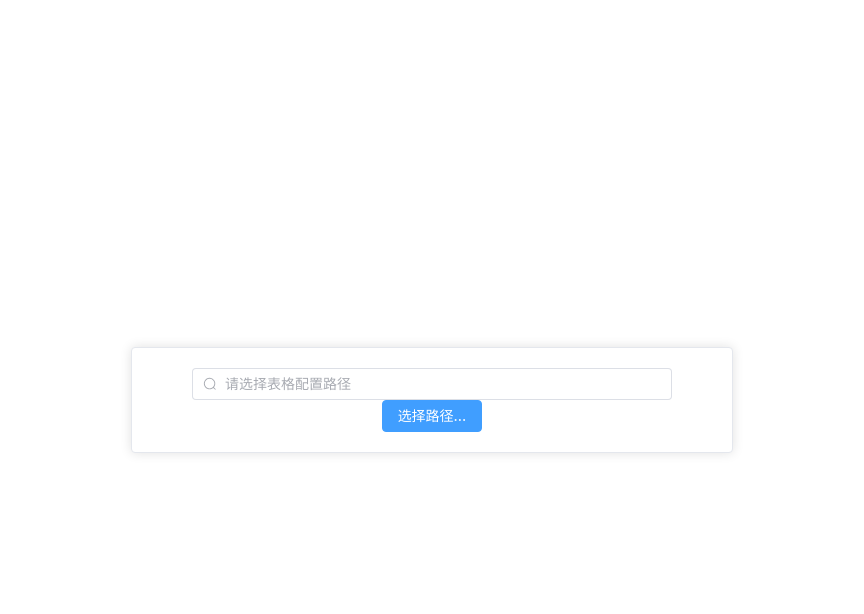
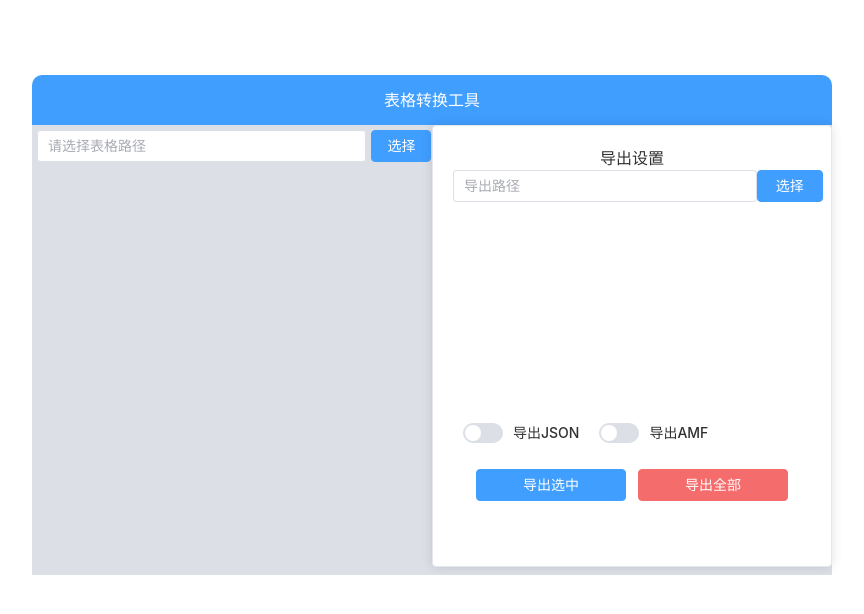
Before and after one commit to cooluid/vite-xls, a Vue app: page / in a window 1280 px wide. Shown: the top 614 px of the page, without its empty margins (208-1072 px from the left). Built offline with nearby package versions, Linux system fonts and the light colour scheme.

Commit message:
列表和样式

```diff
--- a/dist_electron/index.js
+++ b/dist_electron/index.js
@@ -48,7 +48,7 @@ function createWindow() {
     }
     else {
         win = new electron_1.BrowserWindow({
-            width: 800,
+            width: 1000,
             height: 800,
             webPreferences: {
                 contextIsolation: true,
@@ -59,7 +59,7 @@ function createWindow() {
         });
         win.loadURL(`file://${path_1.default.resolve(__dirname, '../')}/dist/index.html`).then();
     }
-    win.webContents.openDevTools();
+    // win.webContents.openDevTools();
     electron_1.ipcMain.handle("dialog:openDirectory", async (evt, ...args) => {
         console.log(`收到渲染进程发来的消息dialog:openDirectory`, evt, ...args);
         const result = await electron_1.dialog.showOpenDialog(win, { properties: ['openDirectory'] });
--- a/electron/index.ts
+++ b/electron/index.ts
@@ -25,7 +25,7 @@ function createWindow() {
 
 	} else {
 		win = new BrowserWindow({
-			width: 800,
+			width: 1000,
 			height: 800,
 			webPreferences: {
 				contextIsolation: true,
@@ -38,7 +38,7 @@ function createWindow() {
 		win.loadURL(`file://${path.resolve(__dirname, '../')}/dist/index.html`).then();
 	}
 
-	win.webContents.openDevTools();
+	// win.webContents.openDevTools();
 
 	ipcMain.handle("dialog:openDirectory", async (evt: IpcMainInvokeEvent, ...args: any[]) => {
 		console.log(`收到渲染进程发来的消息dialog:openDirectory`, evt, ...args);
--- a/package.json
+++ b/package.json
@@ -30,7 +30,7 @@
 		"vue": "^3.4.35"
 	},
 	"devDependencies": {
-		"@electron/packager": "electron/packager",
+		"@electron/packager": "^18.3.4",
 		"@vitejs/plugin-vue": "^5.1.2",
 		"concurrently": "^8.2.2",
 		"cross-env": "^7.0.3",
--- a/src/components/PathSelect.vue
+++ b/src/components/PathSelect.vue
@@ -1,25 +1,55 @@
 <template>
-	<div>
-		<el-card title="导表工具" style="width: 600px">
-					<el-input
-							type="text"
-							v-model="pathValue"
-							:prefix-icon="Search"
-							@click="btnClick"
-							style="width: 480px"
-							readonly
-							placeholder="请选择表格配置路径"
-					/>
-			<el-button type="primary" @click="btnClick">选择路径...</el-button>
-			<XlsFileItem v-for="(name, index) in xlsFileNames" :key="index" :index="index" :name="name"/>
-		</el-card>
+	<div class="m-title">
+		<div class="m-title-text">表格转换工具</div>
+	</div>
+	<div class="container">
+		<el-row>
+			<el-col :span="12" class="col">
+				<div class="m-left-section">
+					<div class="m-path-select">
+						<el-input @click="btnClick" v-model="pathValue" readonly placeholder="请选择表格路径"></el-input>
+					</div>
+					<div class="m-button">
+						<el-button type="primary" @click="btnClick">选择</el-button>
+					</div>
+				</div>
+				<div class="m-list">
+					<XlsFileItem v-for="(name, index) in xlsFileNames" :key="index">
+						<div>{{ name }}</div>
+					</XlsFileItem>
+				</div>
+			</el-col>
+
+			<el-col :span="12" class="col">
+				<div class="m-right-section">
+					<el-card class="card-container">
+						<div slot="header">导出设置</div>
+						<div class="m-path-select">
+							<el-input v-model="exportPath" placeholder="导出路径"></el-input>
+							<el-button class="m-button" type="primary" @click="exportPathClick">选择</el-button>
+						</div>
+
+						<div class="set-info">
+							<div class="m-switch">
+								<el-switch class="m-switch-item" v-model="exportJson" active-text="导出JSON"></el-switch>
+								<el-switch class="m-switch-item" v-model="exportAmf" active-text="导出AMF"></el-switch>
+							</div>
+							<div class="grp-button">
+								<el-button class="summit-button" type="primary">导出选中</el-button>
+								<el-button class="summit-button" type="danger">导出全部</el-button>
+							</div>
+						</div>
+
+					</el-card>
+				</div>
+			</el-col>
+		</el-row>
 	</div>
 </template>
 <script setup lang="ts">
 import {ref} from "vue";
 import XlsFileItem from "./XlsFileItem.vue";
 import {useFileStore} from "../stores/FileStore.ts";
-import {Search} from "@element-plus/icons-vue"
 
 let pathValue = ref("");
 let xlsFileNames = ref([] as string[]);
@@ -27,8 +57,23 @@ let xlsFileNames = ref([] as string[]);
 const fileStore = useFileStore();
 const filesNames = fileStore.getNames();
 
+const exportJson = ref(0);
+const exportAmf = ref(0);
+const exportPath = ref("");
+const theme = ref("");
+
 if (filesNames?.length > 0) {
 	xlsFileNames = JSON.parse(filesNames);
+}
+
+const exportPathClick = async () => {
+	const selectPath = await window.electronAPI.invoke("dialog:openDirectory", {
+		data: "hello",
+	});
+
+	if (selectPath?.length > 0) {
+		exportPath.value = selectPath[0];
+	}
 }
 
 const btnClick = async () => {
@@ -48,4 +93,83 @@ const btnClick = async () => {
 	}
 };
 </script>
-<style scoped></style>
+<style scoped>
+.container {
+	width: 800px;
+	height: 600px;
+	border-radius: 3px;
+	display: flex;
+	justify-content: space-between;
+}
+
+.col {
+	background-color: #dcdfe6;
+	height: 450px;
+}
+
+.m-left-section {
+	display: flex;
+	flex-direction: row;
+	width: 400px;
+	margin: 5px;
+}
+
+.m-right-section {
+	width: 400px;
+	height: 600px;
+}
+
+.m-button {
+	width: 20%;
+}
+
+.m-list {
+	width: 400px;
+	height: 400px;
+}
+
+.m-list-item {
+	//margin-left: 5px;
+	width: 100%;
+	//display: inline-block;
+	//border-bottom: 1px dashed #c0c4cc;
+}
+
+.m-title {
+	border-radius: 10px 10px 0 0;
+	background-color: #409eff;
+	width: 800px;
+	height: 50px;
+	display: flex;
+	justify-content: center;
+	align-items: center;
+	color: white;
+}
+
+.m-switch {
+	display: flex;
+	padding-top: 5px;
+}
+
+.m-switch-item {
+	margin: 10px 10px 20px 10px;
+}
+
+.summit-button {
+	width: 150px;
+}
+
+.card-container {
+	height: 440px;
+}
+
+.set-info {
+	margin-top: 200px;
+}
+
+.m-path-select {
+	width: 370px;
+	display: flex;
+	justify-content: center;
+}
+</style>
--- a/src/components/XlsFileItem.vue
+++ b/src/components/XlsFileItem.vue
@@ -1,19 +1,19 @@
 <script lang="ts" setup>
-interface Props {
-	index: number;
-	name: string;
-}
-
-const props = defineProps<Props>();
-
 </script>
 
 <template>
 	<div>
-		{{ props.index }}. {{ props.name }}
+		<div class="m-name-text">
+			<slot></slot>
+		</div>
+
 	</div>
 </template>
 
 <style scoped>
-
+.m-name-text {
+	font-size: 16px;
+	text-align: left;
+	background-color: #79bbff;
+}
 </style>
--- a/tsconfig.app.json
+++ b/tsconfig.app.json
@@ -10,7 +10,7 @@
 		"outDir": "dist",
 		"esModuleInterop": true,
 		"baseUrl": ".",
-
+		"types": ["node"],
 		/* Bundler mode */
 		"moduleResolution": "bundler",
 		"allowImportingTsExtensions": true,
--- a/tsconfig.electron.json
+++ b/tsconfig.electron.json
@@ -18,7 +18,8 @@
 		// 生成源映射文件，便于调试编译后的代码
 		"sourceMap": true,
 		// 模块解析策略为Node.js的，默认行为，兼容性和性能表现良好
-		"moduleResolution": "Node"
+		"moduleResolution": "Node",
+		"types": ["node"]
 	},
 	// 指定需要编译的文件列表
 	"include": ["electron/index.ts", "electron/preload.ts"]
--- a/tsconfig.json
+++ b/tsconfig.json
@@ -7,6 +7,6 @@
 	"compilerOptions": {
 		"forceConsistentCasingInFileNames": true,
 		"strict": true,
-		"types": ["vite/client"]
+		"types": ["vue"]
 	}
 }
```
Also changed, not shown: 2 other files (tests, documents, lock files or other folders).
